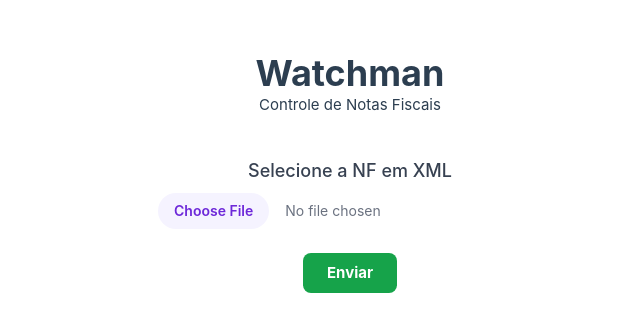
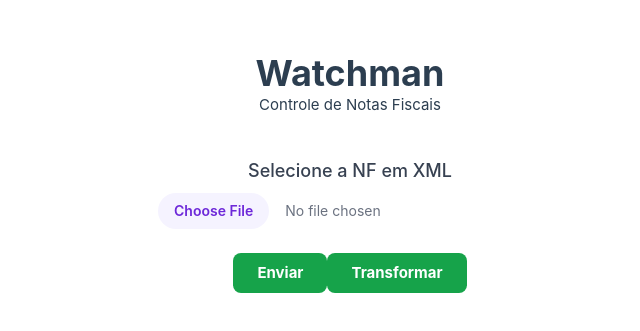
Before and after one commit to laraguilar/watchman-front, a Vue app: page / in a window 1280 px wide. Shown: the part 223-554 px from the top of the page, without its empty margins (290-930 px from the left). Built offline with nearby package versions, Linux system fonts and the light colour scheme; the HTML template or start-up script is replaced by a standard one.

Commit message:
feat(xmlToDanfeService): Adicionando a transformação das notas ficais em XML para DANFE pdf

```diff
--- /dev/null
+++ b/src/services/xmlToDanfeService.ts
@@ -0,0 +1,47 @@
+export const transformXmlToDanfe = async (file: File): Promise<void> => {
+    if (!file) {
+        throw new Error("No file selected for transform.");
+    }
+
+    const formData = new FormData();
+    formData.append('xmlFile', file); // deve bater com o nome do parâmetro no backend
+
+    try {
+        const response = await fetch('https://localhost:7214/api/Danfe/gerar', {
+            method: 'POST',
+            body: formData,
+        });
+
+        if (!response.ok) {
+            const errorText = await response.text();
+            throw new Error(`Erro do servidor (${response.status}): ${errorText}`);
+        }
+
+        // Recebe o PDF como Blob
+        const blob = await response.blob();
+
+        // Cria uma URL para o Blob
+        const url = window.URL.createObjectURL(blob);
+
+        // Cria um link invisível para forçar o download
+        const a = document.createElement('a');
+        a.href = url;
+        a.download = 'danfe.pdf'; // Nome do arquivo salvo
+        document.body.appendChild(a);
+        a.click();
+
+        // Libera a memória do blob após o uso
+        a.remove();
+        window.URL.revokeObjectURL(url);
+
+    } catch (error) {
+        console.error('Erro ao transformar o arquivo:', error);
+        const message =
+            error instanceof Error
+                ? error.message
+                : typeof error === 'string'
+                ? error
+                : 'Erro desconhecido ao fazer upload.';
+        throw new Error(`Upload failed: ${message}`);
+    }
+};
--- a/src/views/HomeView.vue
+++ b/src/views/HomeView.vue
@@ -2,6 +2,7 @@
 import TheWelcome from '../components/TheWelcome.vue' // Mantenha se você realmente usa este componente
 import { ref } from 'vue'
 import { uploadInvoiceFile } from '@/services/notaFiscalService'; // Importe o novo serviço
+import { transformXmlToDanfe } from '@/services/xmlToDanfeService';
 
 // Ref para armazenar o arquivo XML selecionado
 const xmlFile = ref<File | null>(null)
@@ -57,6 +58,42 @@ const submitFile = async () => {
     console.error('Erro ao enviar o arquivo:', error);
   }
 }
+
+// Função para enviar o arquivo para a API
+const transformFile = async () => {
+  uploadMessage.value = ''
+  uploadSuccess.value = null
+
+  if (!xmlFile.value) {
+    uploadMessage.value = 'Por favor, selecione um arquivo XML primeiro.'
+    uploadSuccess.value = false
+    return
+  }
+
+  try {
+    const responseData = await transformXmlToDanfe(xmlFile.value);
+
+    // uploadMessage.value = responseData.message || 'Arquivo transformado com sucesso!'
+    uploadSuccess.value = true
+    console.log('Resposta da API:', responseData)
+
+    xmlFile.value = null
+  } catch (error) {
+    let errorMessage = 'Erro desconhecido ao processar requisição.';
+    if (error instanceof Error) {
+      errorMessage = error.message;
+    } else if (typeof error === 'string') {
+      errorMessage = error;
+    } else if (typeof error === 'object' && error !== null && 'message' in error) {
+      errorMessage = (error as { message: string }).message;
+    }
+
+    uploadMessage.value = errorMessage;
+    uploadSuccess.value = false;
+    console.error('Erro ao transformar o arquivo:', error);
+  }
+}
+
 </script>
 
 <template>
@@ -90,8 +127,13 @@ const submitFile = async () => {
                        hover:bg-green-700 focus:outline-none focus:ring-2 focus:ring-green-500 focus:ring-opacity-50">
           Enviar
         </button>
+        <button type="button"
+                @click="transformFile"
+                class="mt-4 bg-green-600 p-2 px-6 rounded-lg text-white font-bold
+                       hover:bg-green-700 focus:outline-none focus:ring-2 focus:ring-green-500 focus:ring-opacity-50">
+          Transformar
+        </button>
       </form>
-
       <div v-if="uploadMessage"
            :class="{
              'text-green-600': uploadSuccess,
```
